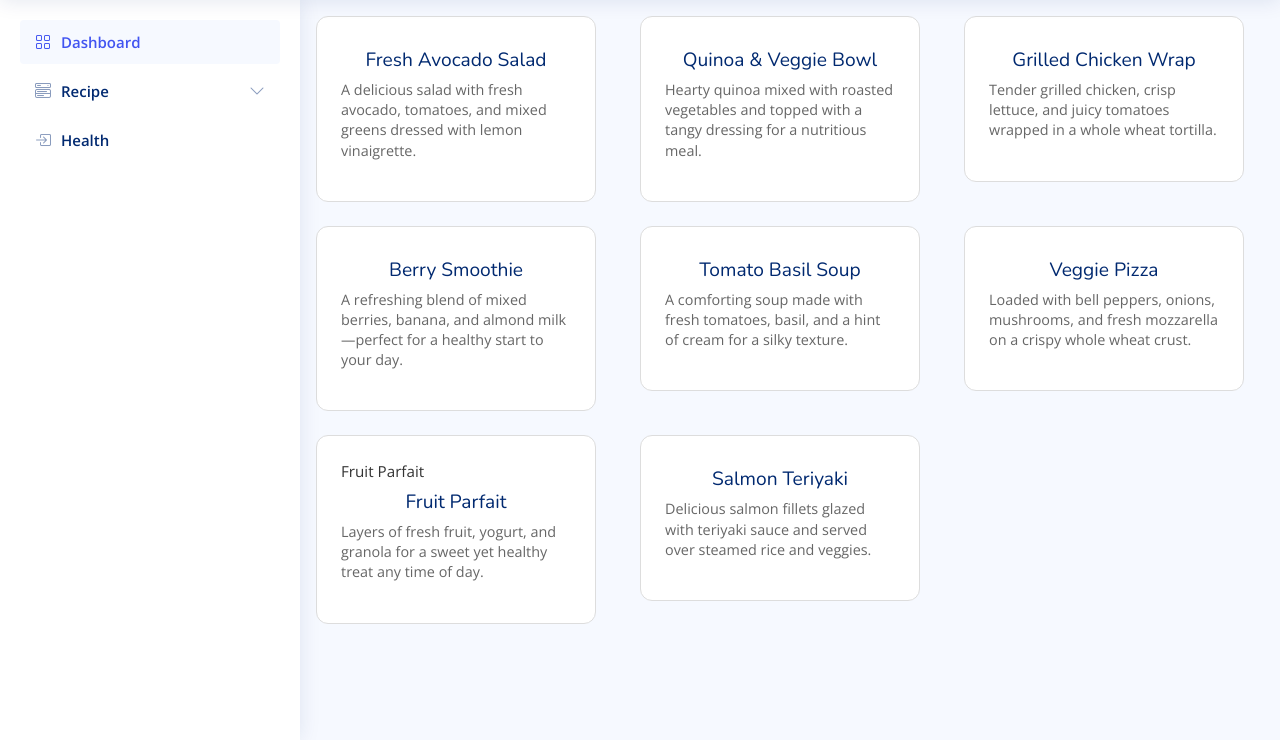
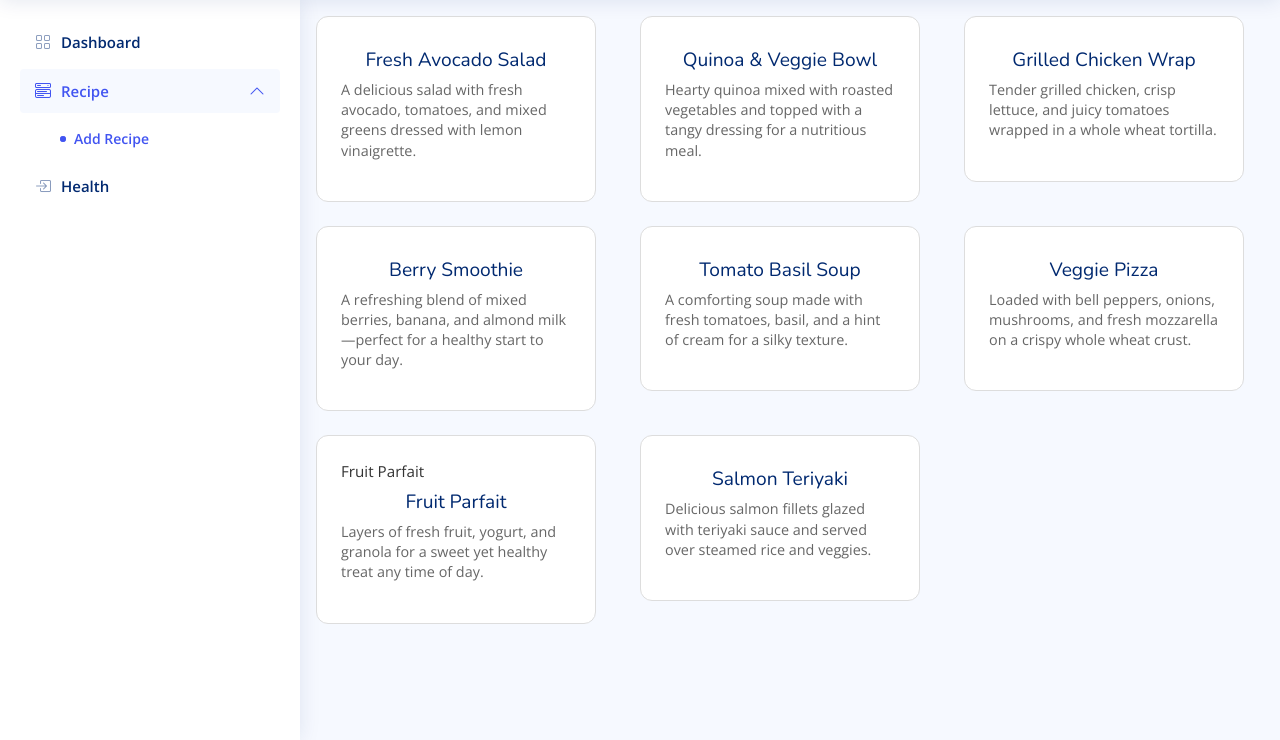
Before and after one commit to fIgNEtSm/personalized-health-tracker, a Flask app: page /add-recipe/ in a window 1280 px wide. Shown: the part 60-800 px from the top of the page. Run offline with Flask 3, Linux system fonts and the light colour scheme; some libraries are stand-ins or nearby versions.

Commit message:
UI changes

```diff
--- a/app.py
+++ b/app.py
@@ -14,23 +14,28 @@
 
 @app.route('/')
 def dashboard():
-    return render_template("index.html")
+    return render_template("index.html", active_page="dashboard")
+
 
 @app.route("/login/")
 def login():
-    return render_template("login.html")
+    return render_template("login.html", active_page="login")
+
 
 @app.route("/registration/")
 def registration():
     return render_template("registration.html")
 
+
 @app.route("/add-recipe/")
 def add_recipe():
-    return render_template("add_recipe.html")
+    return render_template("add_recipe.html", active_page="add_recipe")
+
 
 @app.route("/profile/")
 def profile():
-    return render_template("my_profile.html")
+    return render_template("my_profile.html", active_page="profile")
+
 
 if __name__ == "__main__":
-    app.run(debug=True)
+    app.run(debug=True, host="0.0.0.0")
--- a/static/css/style.css
+++ b/static/css/style.css
@@ -824,17 +824,17 @@ h6 {
   flex-grow: 0;
 }
 
-.dashboard .sales-card .card-icon {
+.dashboard .health-card .card-icon {
   color: #4154f1;
   background: #f6f6fe;
 }
 
-.dashboard .revenue-card .card-icon {
+.dashboard .calorie-card .card-icon {
   color: #2eca6a;
   background: #e0f8e9;
 }
 
-.dashboard .customers-card .card-icon {
+.dashboard .heart-card .card-icon {
   color: #ff771d;
   background: #ffecdf;
 }
--- a/templates/add_recipe.html
+++ b/templates/add_recipe.html
@@ -1,12 +1,13 @@
 {% include "header.html" %}
 <head>
-    <title><title>Components / Cards - NiceAdmin Bootstrap Template</title></title>
+    <title>Components / Cards - NiceAdmin Bootstrap Template</title>
     <!-- Inline CSS -->
     <style>
         /* Header and sidebar sizing (example) */
         header.header {
             height: 60px; /* Adjust to your actual header height */
         }
+
         aside.sidebar {
             width: 300px; /* Adjust to your actual sidebar width */
         }
@@ -14,7 +15,7 @@
         /* Main content with margins for fixed header and sidebar */
         .main-content {
             margin-left: 300px; /* Matches sidebar width */
-      margin-top: 60px;   /* Matches header height */
+            margin-top: 60px; /* Matches header height */
             box-sizing: border-box;
             padding: 1rem;
         }
@@ -35,15 +36,17 @@
             border: 1px solid #ddd; /* Or var(--border) if using CSS vars */
             transition: transform 0.3s, box-shadow 0.3s, background 0.3s;
             position: relative;
-      width: 280px;  /* Optional: keep uniform card width */
+            width: 280px; /* Optional: keep uniform card width */
             max-width: 100%;
             cursor: pointer;
         }
+
         .recipe-card:hover {
             transform: scale(1.05);
             box-shadow: 0 10px 25px rgba(0, 0, 0, 0.15);
             background: #fafafa; /* Or var(--card-hover-bg) */
         }
+
         .recipe-top-line {
             display: flex;
             align-items: center;
@@ -52,23 +55,27 @@
             font-size: 0.95rem;
             color: #333;
         }
+
         .recipe-top-line img {
             width: 24px;
             height: 24px;
             border-radius: 4px;
             object-fit: cover;
         }
+
         .recipe-card h3 {
             font-size: 1.2rem;
             color: #012970; /* Or var(--primary) */
             margin-bottom: 0.5rem;
             text-align: center;
         }
+
         .recipe-card p {
             font-size: 0.9rem;
             color: #666; /* Or var(--muted) */
             line-height: 1.4;
         }
+
         /* Badge to show selection order */
         .badge {
             position: absolute;
@@ -95,15 +102,17 @@
             display: none; /* hidden by default, toggled via JS */
             align-items: center;
             justify-content: space-between;
-      box-shadow: 0 -2px 8px rgba(0,0,0,0.1);
+            box-shadow: 0 -2px 8px rgba(0, 0, 0, 0.1);
             z-index: 9999;
             box-sizing: border-box;
         }
+
         .selected-list {
             display: flex;
             gap: 1rem;
             overflow-x: auto;
         }
+
         .selected-item {
             width: 60px;
             height: 60px;
@@ -114,12 +123,14 @@
             justify-content: center;
             background: #f9f9f9;
         }
+
         .selected-item img {
             max-width: 100%;
             max-height: 100%;
             object-fit: cover;
             border-radius: 4px;
         }
+
         .right-button {
             background: #012970; /* Or var(--primary) */
             border: none;
@@ -131,6 +142,7 @@
             transition: background 0.3s ease;
             margin-left: 1rem;
         }
+
         .right-button:hover {
             background: #0649b4; /* Slightly lighter or different accent */
         }
@@ -141,9 +153,11 @@
                 margin-left: 0;
                 margin-top: 60px; /* keep header margin if it's fixed */
             }
+
             .recipes-grid {
                 grid-template-columns: 1fr; /* single column on small screens */
             }
+
             .selected-container {
                 position: static;
                 transform: none;
--- a/templates/header.html
+++ b/templates/header.html
@@ -119,28 +119,29 @@
 <aside id="sidebar" class="sidebar">
     <ul class="sidebar-nav" id="sidebar-nav">
         <li class="nav-item">
-            <a class="nav-link" href="{{ url_for("dashboard") }}">
+            <a class="nav-link {% if active_page == 'dashboard' %}active{% else %} collapsed {% endif %}"
+               href="{{ url_for("dashboard") }}">
                 <i class="bi bi-grid"></i>
                 <span>Dashboard</span>
             </a>
         </li><!-- End Dashboard Nav -->
 
         <li class="nav-item">
-            <a class="nav-link collapsed" data-bs-target="#components-nav" data-bs-toggle="collapse" href="#">
+            <a class="nav-link {% if active_page in ['add_recipe', 'edit_recipe'] %}active {% else %}collapsed{% endif %}" data-bs-target="#components-nav" data-bs-toggle="collapse" href="#">
                 <i class="bi bi-menu-button-wide"></i><span>Recipe</span>
                 <i class="bi bi-chevron-down ms-auto"></i>
             </a>
-            <ul id="components-nav" class="nav-content collapse" data-bs-parent="#sidebar-nav">
+            <ul id="components-nav" class="nav-content collapse {% if active_page in ['add_recipe', 'edit_recipe'] %}show{% endif %}" data-bs-parent="#sidebar-nav">
                 <li>
-                    <a href="{{ url_for("add_recipe") }}">
+                    <a class="{% if active_page in 'add_recipe' %}active {% else %}collapsed{% endif %}" href="{{ url_for("add_recipe") }}">
                         <i class="bi bi-circle"></i><span>Add Recipe</span>
                     </a>
                 </li>
 
             </ul><!-- End Recipe Nav -->
         </li>
-        <li class="nav-item">
-            <a class="nav-link collapsed" href="pages-login.html">
+        <li class="nav-item {% if active_page == 'recipe' %}active{% endif %}">
+            <a class="nav-link collapsed" href="#">
                 <i class="bi bi-box-arrow-in-right"></i>
                 <span>Health</span>
             </a>
--- a/templates/login.html
+++ b/templates/login.html
@@ -185,7 +185,7 @@
           <div class="row">
             <!-- Health Score Card -->
             <div class="col-xxl-4 col-md-6">
-              <div class="card info-card sales-card">
+              <div class="card info-card health-card">
                 <div class="card-body">
                   <h5 class="card-title">Health Score</h5>
                   <div class="d-flex align-items-center">
@@ -201,7 +201,7 @@
             </div>
             <!-- Calories Card -->
             <div class="col-xxl-4 col-md-6">
-              <div class="card info-card revenue-card">
+              <div class="card info-card calorie-card">
                 <div class="card-body">
                   <h5 class="card-title">Calories</h5>
                   <div class="d-flex align-items-center">
@@ -217,7 +217,7 @@
             </div>
             <!-- Heart Beat Card -->
             <div class="col-xxl-4 col-xl-12">
-              <div class="card info-card customers-card">
+              <div class="card info-card heart-card">
                 <div class="card-body">
                   <h5 class="card-title">Heart beat</h5>
                   <div class="d-flex align-items-center">
```
Also changed, not shown: templates/index.html (+5 -5 lines). Lines whose indentation alone changed are shown as unchanged.
